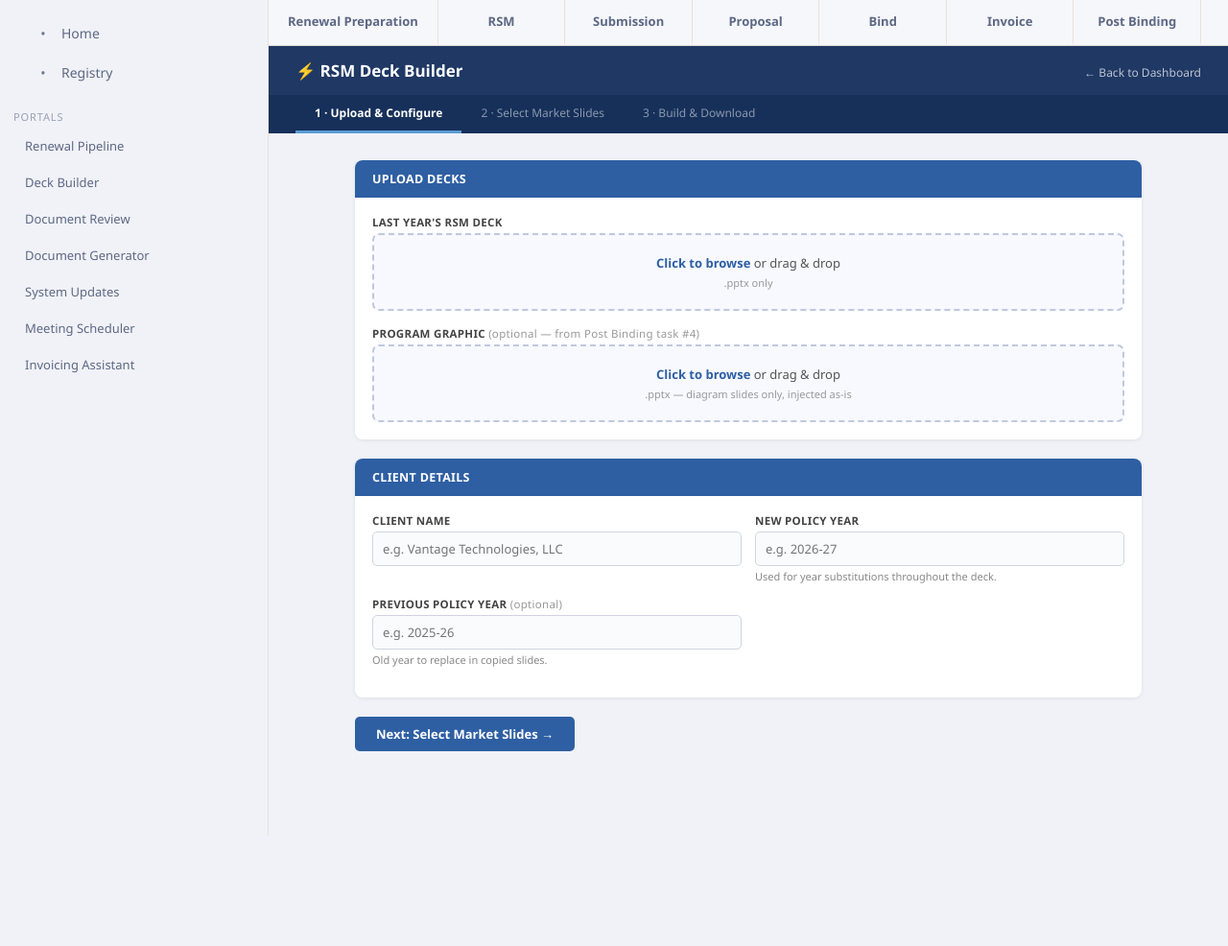
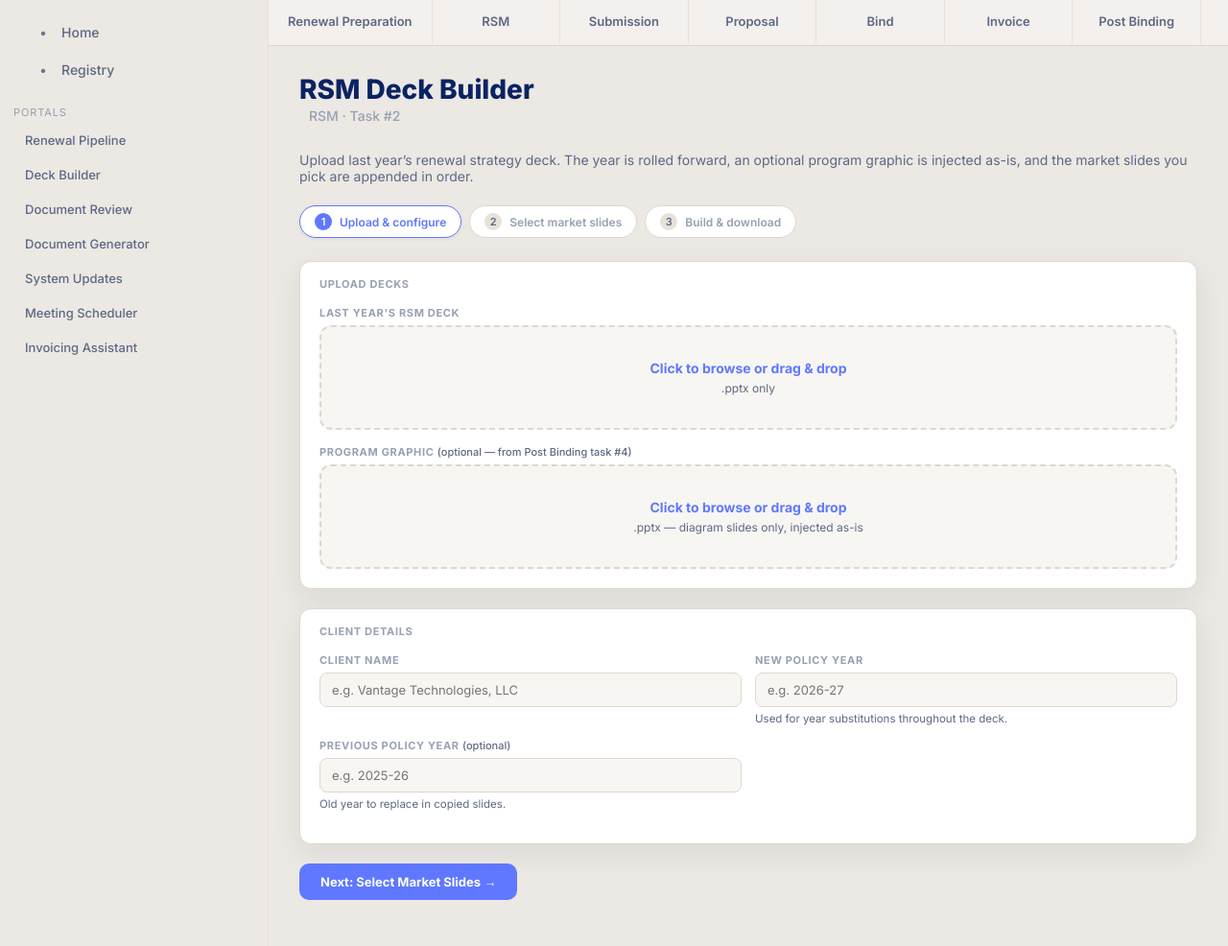
Before and after one commit to jpratt3/chief-of-staff, a Flask app: page /skills/rsm/ in a window 1280 px wide. Shown: the whole page at 96% size. Before the commit the page ends 871 px from the top, so only its background shows below. Run offline with Flask 3, Linux system fonts and the light colour scheme.

Commit message:
Restyle the RSM skill onto the shared design system
The RSM template predated the v2 sheet. It carried its own global reset and
body rules, a bespoke dark header with a back link duplicating the shell
navigation, and hardcoded hex colours, so it read as a different application
from the loss-run and invoicing skills.

It now uses the shared stage-page header, pill step tracker, token-based
panels, fields and drop zones, matching the other two live skills. Element ids
and the active/done class contract are unchanged, so the step navigation,
upload handlers and build flow are untouched.

Co-Authored-By: Claude Opus 5 <noreply@anthropic.com>

```diff
--- a/dashboard_v2/skills/rsm/templates/rsm/index.html
+++ b/dashboard_v2/skills/rsm/templates/rsm/index.html
@@ -2,295 +2,137 @@
 {%- block title -%}RSM Deck Builder · CoS v2{%- endblock -%}
 {%- block head -%}
 <style>
-    *, *::before, *::after { box-sizing: border-box; margin: 0; padding: 0; }
-    body {
-      font-family: "Segoe UI", system-ui, sans-serif;
-      font-size: 13px;
-      background: #f0f2f7;
-      color: #1a1a2e;
-      min-height: 100vh;
-    }
-    /* ── Header ── */
-    .skill-header {
-      background: #1f3864;
-      color: #fff;
-      padding: 14px 28px;
-      display: flex;
-      align-items: baseline;
-      gap: 12px;
-    }
-    .skill-header h1 { font-size: 17px; font-weight: 700; }
-    .skill-header .back-link {
-      margin-left: auto;
-      color: rgba(255,255,255,.7);
-      font-size: 12px;
-      text-decoration: none;
-    }
-    .skill-header .back-link:hover { color: #fff; text-decoration: underline; }
+  /* Components this skill needs that the shared sheet does not have yet.
+     Built from the v2 tokens so it stays in step with the other skills. */
+  .rs-steps { display: flex; gap: 8px; margin-bottom: 24px; flex-wrap: wrap; }
+  .rs-step { display: inline-flex; align-items: center; gap: 8px; padding: 7px 15px;
+             border-radius: 999px; font-size: 12px; font-weight: 600;
+             background: white; border: 1px solid var(--line); color: var(--muted); }
+  .rs-step .rs-step-num { width: 18px; height: 18px; border-radius: 50%; display: grid;
+             place-items: center; font-size: 11px; background: var(--line-soft); color: var(--text-soft); }
+  .rs-step.active { border-color: var(--accent); color: var(--accent); box-shadow: 0 1px 4px rgba(26,35,69,.07); }
+  .rs-step.active .rs-step-num { background: var(--accent); color: white; }
+  .rs-step.done { color: var(--green); border-color: #b7e4c7; }
+  .rs-step.done .rs-step-num { background: #d8f3dc; color: var(--green); }
 
-    /* ── Step tracker ── */
-    .step-bar {
-      display: flex;
-      gap: 0;
-      background: #16305a;
-      padding: 0 28px;
-    }
-    .step-item {
-      padding: 10px 20px;
-      font-size: 12px;
-      color: rgba(255,255,255,.5);
-      border-bottom: 3px solid transparent;
-      cursor: default;
-      white-space: nowrap;
-    }
-    .step-item.active {
-      color: #fff;
-      border-bottom-color: #5b9bd5;
-      font-weight: 600;
-    }
-    .step-item.done {
-      color: rgba(255,255,255,.75);
-    }
+  /* Panels */
+  .card { background: white; border: 1px solid var(--line); border-radius: var(--radius-sm);
+             box-shadow: var(--shadow); margin-bottom: 20px; overflow: hidden; }
+  .card-head { padding: 16px 20px 0; font-size: 11px; font-weight: 700; text-transform: uppercase;
+             letter-spacing: .06em; color: var(--muted); }
+  .card-body { padding: 16px 20px 20px; }
 
-    /* ── Cards ── */
-    .page { max-width: 860px; margin: 28px auto; padding: 0 20px 60px; }
-    .card {
-      background: #fff;
-      border-radius: 8px;
-      box-shadow: 0 1px 4px rgba(0,0,0,.08);
-      margin-bottom: 20px;
-      overflow: hidden;
-    }
-    .card-head {
-      background: #2e5fa3;
-      color: #fff;
-      padding: 11px 18px;
-      font-weight: 700;
-      font-size: 12.5px;
-      letter-spacing: .3px;
-      text-transform: uppercase;
-    }
-    .card-body { padding: 18px; }
+  /* Form fields */
+  .field-row { display: grid; grid-template-columns: 1fr 1fr; gap: 14px; margin-bottom: 14px; }
+  .field-row.full { grid-template-columns: 1fr; }
+  .field label { display: block; font-size: 11px; font-weight: 700; text-transform: uppercase;
+             letter-spacing: .06em; color: var(--muted); margin-bottom: 6px; }
+  .field label .optional { font-weight: 500; color: var(--text-soft); text-transform: none; letter-spacing: 0; }
+  .field input[type="text"] { width: 100%; padding: 9px 12px; border: 1px solid var(--line);
+             border-radius: 8px; font-size: 13px; font-family: var(--font); color: var(--text);
+             background: var(--panel); }
+  .field input[type="text"]:focus { outline: none; border-color: var(--accent); }
+  .field-hint { font-size: 11.5px; color: var(--text-soft); margin-top: 5px; }
 
-    /* ── Form fields ── */
-    .field-row {
-      display: grid;
-      grid-template-columns: 1fr 1fr;
-      gap: 14px;
-      margin-bottom: 14px;
-    }
-    .field-row.full { grid-template-columns: 1fr; }
-    .field label {
-      display: block;
-      font-size: 11.5px;
-      font-weight: 600;
-      color: #444;
-      margin-bottom: 4px;
-      text-transform: uppercase;
-      letter-spacing: .3px;
-    }
-    .field label .optional { font-weight: 400; color: #999; text-transform: none; }
-    .field input[type="text"],
-    .field input[type="file"] {
-      width: 100%;
-      padding: 8px 10px;
-      border: 1px solid #d0d4e0;
-      border-radius: 5px;
-      font-size: 13px;
-      font-family: inherit;
-      background: #fafbfd;
-      color: #1a1a2e;
-      transition: border-color .15s;
-    }
-    .field input:focus { outline: none; border-color: #2e5fa3; background: #fff; }
-    .field-hint { font-size: 11px; color: #888; margin-top: 3px; }
+  /* Drop zone - matches the loss-run / invoicing uploader */
+  .drop-zone { display: block; border: 2px dashed var(--line); border-radius: var(--radius-sm);
+             padding: 34px 20px; text-align: center; cursor: pointer; background: var(--panel);
+             transition: .15s; }
+  .drop-zone:hover, .drop-zone.drag-over { border-color: var(--accent); background: var(--accent-soft); }
+  .drop-zone input[type="file"] { display: none; }
+  .drop-label { font-size: 14px; font-weight: 700; color: var(--accent); }
+  .drop-label.has-file { color: var(--green); }
+  .drop-hint { font-size: 12px; color: var(--text-soft); margin-top: 5px; }
 
-    /* ── Drop zone ── */
-    .drop-zone {
-      border: 2px dashed #c0c8de;
-      border-radius: 7px;
-      padding: 20px;
-      text-align: center;
-      background: #f7f9ff;
-      cursor: pointer;
-      transition: border-color .2s, background .2s;
-    }
-    .drop-zone:hover, .drop-zone.drag-over {
-      border-color: #2e5fa3;
-      background: #eef3ff;
-    }
-    .drop-zone input[type="file"] {
-      display: none;
-    }
-    .drop-label { font-size: 13px; color: #555; }
-    .drop-label strong { color: #2e5fa3; }
-    .drop-label.has-file { color: #1a6630; font-weight: 600; }
-    .drop-hint { font-size: 11px; color: #999; margin-top: 4px; }
+  /* Market slide picker */
+  .market-category { margin-bottom: 18px; }
+  .market-category h4 { font-size: 11px; font-weight: 700; color: var(--muted); text-transform: uppercase;
+             letter-spacing: .06em; margin: 0 0 9px; padding-bottom: 6px; border-bottom: 1px solid var(--line-soft); }
+  .market-grid { display: grid; grid-template-columns: repeat(auto-fill, minmax(220px, 1fr)); gap: 8px; }
+  .market-check-label { display: flex; align-items: flex-start; gap: 8px; padding: 9px 12px;
+             border: 1px solid var(--line); border-radius: 10px; cursor: pointer; font-size: 12.5px;
+             background: var(--panel); color: var(--text); transition: .12s; }
+  .market-check-label:hover { border-color: var(--accent); background: var(--accent-soft); }
+  .market-check-label input { margin-top: 2px; accent-color: var(--accent); width: 14px; height: 14px; }
+  .market-check-label .market-meta { font-size: 11px; color: var(--text-soft); margin-top: 2px; }
 
-    /* ── Market slides checkboxes ── */
-    .market-category { margin-bottom: 16px; }
-    .market-category h4 {
-      font-size: 12px;
-      font-weight: 700;
-      color: #1f3864;
-      text-transform: uppercase;
-      letter-spacing: .4px;
-      margin-bottom: 8px;
-      padding-bottom: 4px;
-      border-bottom: 1px solid #eef0f5;
-    }
-    .market-grid {
-      display: grid;
-      grid-template-columns: repeat(auto-fill, minmax(220px, 1fr));
-      gap: 6px;
-    }
-    .market-check-label {
-      display: flex;
-      align-items: flex-start;
-      gap: 7px;
-      padding: 7px 10px;
-      border: 1px solid #e0e4f0;
-      border-radius: 5px;
-      cursor: pointer;
-      font-size: 12px;
-      background: #fafbfd;
-      transition: background .1s, border-color .1s;
-    }
-    .market-check-label:hover { background: #eef3ff; border-color: #aac0e8; }
-    .market-check-label input { margin-top: 2px; accent-color: #2e5fa3; }
-    .market-check-label .market-meta {
-      font-size: 10.5px;
-      color: #888;
-      margin-top: 1px;
-    }
+  /* Buttons */
+  .btn-row { display: flex; gap: 10px; align-items: center; margin-top: 20px; flex-wrap: wrap; }
+  .btn { padding: 11px 22px; border: none; border-radius: 10px; font-size: 13px; font-weight: 700;
+             font-family: var(--font); cursor: pointer; transition: .15s; }
+  .btn-primary { background: var(--accent); color: white; }
+  .btn-primary:hover { background: #4a63ef; }
+  .btn-primary:disabled { opacity: .5; cursor: not-allowed; }
+  .btn-secondary { padding: 10px 18px; border: 1px solid var(--line); background: white;
+             color: var(--text-soft); font-weight: 600; }
+  .btn-secondary:hover { color: var(--accent); border-color: var(--accent); }
+  .btn-download { background: var(--green); color: white; text-decoration: none; display: inline-block; }
+  .btn-download:hover { background: #256d4a; }
 
-    /* ── Buttons ── */
-    .btn-row { display: flex; gap: 10px; align-items: center; margin-top: 18px; }
-    .btn {
-      padding: 9px 22px;
-      border: none;
-      border-radius: 5px;
-      font-size: 13px;
-      font-weight: 600;
-      font-family: inherit;
-      cursor: pointer;
-      transition: background .15s, opacity .15s;
-    }
-    .btn-primary { background: #2e5fa3; color: #fff; }
-    .btn-primary:hover { background: #1f3864; }
-    .btn-primary:disabled { opacity: .5; cursor: not-allowed; }
-    .btn-secondary { background: #e0e4f0; color: #333; }
-    .btn-secondary:hover { background: #c8cedf; }
-    .btn-download { background: #40916c; color: #fff; font-size: 14px; padding: 11px 28px; }
-    .btn-download:hover { background: #2d6a4f; }
+  /* Spinner */
+  .spinner-wrap { display: none; align-items: center; gap: 10px; color: var(--accent);
+             font-size: 13px; font-weight: 600; }
+  .spinner-wrap.visible { display: inline-flex; }
+  .spinner { width: 15px; height: 15px; border: 2px solid var(--accent-soft);
+             border-top-color: var(--accent); border-radius: 50%; animation: rsspin .7s linear infinite; }
+  @keyframes rsspin { to { transform: rotate(360deg); } }
 
-    /* ── Spinner ── */
-    .spinner-wrap {
-      display: none;
-      align-items: center;
-      gap: 10px;
-      color: #2e5fa3;
-      font-size: 13px;
-      font-weight: 500;
-    }
-    .spinner-wrap.visible { display: flex; }
-    .spinner {
-      width: 20px; height: 20px;
-      border: 3px solid #c0cde8;
-      border-top-color: #2e5fa3;
-      border-radius: 50%;
-      animation: spin .7s linear infinite;
-    }
-    @keyframes spin { to { transform: rotate(360deg); } }
+  /* Errors */
+  .error-box { display: none; border-radius: 10px; padding: 11px 14px; font-size: 12.5px;
+             margin-top: 14px; background: #fdf0f0; border: 1px solid #f0cccc; color: #8f3a3a; }
+  .error-box.visible { display: block; }
+  .error-box ul { margin: 4px 0 0 16px; }
 
-    /* ── Errors ── */
-    .error-box {
-      display: none;
-      background: #fff5f5;
-      border: 1px solid #f5c6cb;
-      border-radius: 5px;
-      padding: 12px 15px;
-      color: #842029;
-      font-size: 12.5px;
-      margin-top: 12px;
-    }
-    .error-box.visible { display: block; }
-    .error-box ul { margin-left: 16px; margin-top: 4px; }
+  /* Result */
+  .result-section { display: none; }
+  .result-section.visible { display: block; }
+  .result-banner { background: #d8f3dc; border: 1px solid #b7e4c7; border-radius: var(--radius-sm);
+             padding: 16px 18px; display: flex; align-items: center; justify-content: space-between;
+             gap: 12px; margin-bottom: 16px; flex-wrap: wrap; }
+  .result-banner .result-info { font-size: 12.5px; color: #1a6630; }
+  .result-banner .result-info strong { font-size: 15px; display: block; margin-bottom: 3px; }
 
-    /* ── Result / slide log ── */
-    .result-section { display: none; }
-    .result-section.visible { display: block; }
-    .result-banner {
-      background: #d8f3dc;
-      border: 1px solid #b7e4c7;
-      border-radius: 6px;
-      padding: 14px 18px;
-      display: flex;
-      align-items: center;
-      justify-content: space-between;
-      gap: 12px;
-      margin-bottom: 16px;
-    }
-    .result-banner .result-info { font-size: 13px; color: #1a6630; }
-    .result-banner .result-info strong { font-size: 15px; display: block; margin-bottom: 3px; }
+  .slide-log-wrap { margin-top: 8px; }
+  .slide-log-wrap summary { cursor: pointer; font-size: 12px; color: var(--accent);
+             font-weight: 700; user-select: none; }
+  .slide-log-table { width: 100%; border-collapse: collapse; margin-top: 10px; font-size: 12px; }
+  .slide-log-table th { background: var(--panel); color: var(--muted); padding: 7px 10px; text-align: left;
+             font-size: 11px; font-weight: 700; text-transform: uppercase; letter-spacing: .06em;
+             border-bottom: 1px solid var(--line); }
+  .slide-log-table td { padding: 7px 10px; border-bottom: 1px solid var(--line-soft); color: var(--text); }
+  .slide-log-table tr:last-child td { border-bottom: none; }
 
-    .slide-log-wrap { margin-top: 8px; }
-    .slide-log-wrap summary {
-      cursor: pointer;
-      font-size: 12px;
-      color: #2e5fa3;
-      font-weight: 600;
-      user-select: none;
-    }
-    .slide-log-table {
-      width: 100%;
-      border-collapse: collapse;
-      margin-top: 8px;
-      font-size: 11.5px;
-    }
-    .slide-log-table th {
-      background: #f0f2f7;
-      color: #444;
-      padding: 5px 10px;
-      text-align: left;
-      border-bottom: 2px solid #dde1ec;
-    }
-    .slide-log-table td {
-      padding: 5px 10px;
-      border-bottom: 1px solid #eef0f5;
-      color: #333;
-    }
-    .slide-log-table tr:last-child td { border-bottom: none; }
-    .type-badge {
-      display: inline-block;
-      padding: 1px 7px;
-      border-radius: 9px;
-      font-size: 10px;
-      font-weight: 600;
-      white-space: nowrap;
-    }
-    .type-diagram  { background: #dbeafe; color: #1e3a8a; }
-    .type-content  { background: #dcfce7; color: #14532d; }
-    .type-market   { background: #fef3c7; color: #78350f; }
-    .type-chrome   { background: #f3f4f6; color: #374151; }
-    .type-divider  { background: #e0e7ff; color: #3730a3; }
-    .type-error    { background: #fee2e2; color: #7f1d1d; }
+  .type-badge { display: inline-flex; align-items: center; padding: 3px 9px; border-radius: 999px;
+             font-size: 10.5px; font-weight: 700; white-space: nowrap; }
+  .type-diagram { background: #dbeafe; color: #1e3a8a; }
+  .type-content { background: #dcfce7; color: #14532d; }
+  .type-market  { background: #fef3c7; color: #78350f; }
+  .type-chrome  { background: #f3f4f6; color: #374151; }
+  .type-divider { background: #e0e7ff; color: #3730a3; }
+  .type-error   { background: #fee2e2; color: #7f1d1d; }
 </style>
 {%- endblock -%}
 {%- block content -%}
 
-<header class="skill-header">
-  <h1>&#9889; RSM Deck Builder</h1>
-  <a href="javascript:history.back()" class="back-link">← Back to Dashboard</a>
-</header>
+<div class="stage-page">
 
-<div class="step-bar">
-  <div class="step-item active" id="step1-tab">1 · Upload &amp; Configure</div>
-  <div class="step-item" id="step2-tab">2 · Select Market Slides</div>
-  <div class="step-item" id="step3-tab">3 · Build &amp; Download</div>
-</div>
+  <div class="stage-page-header">
+    <div class="stage-page-title">
+      <h1>RSM Deck Builder</h1>
+      <span class="stage-window-label">RSM &middot; Task #2</span>
+    </div>
+  </div>
+  <p style="color:var(--text-soft);margin:0 0 22px;font-size:14px;">
+    Upload last year&rsquo;s renewal strategy deck. The year is rolled forward, an optional program
+    graphic is injected as-is, and the market slides you pick are appended in order.
+  </p>
 
-<div class="page">
+  <div class="rs-steps">
+    <span class="rs-step active" id="step1-tab"><span class="rs-step-num">1</span>Upload &amp; configure</span>
+    <span class="rs-step" id="step2-tab"><span class="rs-step-num">2</span>Select market slides</span>
+    <span class="rs-step" id="step3-tab"><span class="rs-step-num">3</span>Build &amp; download</span>
+  </div>
+
 
   <form id="rsm-form" enctype="multipart/form-data">
 
```
